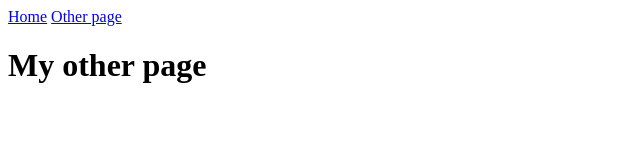
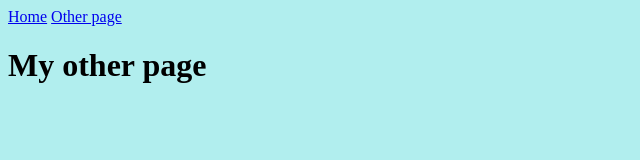
Before and after one commit to EvyBettina/Kodeloftet10-prosedyreutvikling, a website: page page2.html in a window 1280 px wide. Shown: the whole page, without its empty margins (0-640 px from the left). Drawn offline with Linux system fonts and the light colour scheme.

Commit message:
added background color

```diff
--- /dev/null
+++ b/styles.css
@@ -0,0 +1,3 @@
+body{
+background-color: rgb(177, 238, 238);
+}
```
Also changed, not shown: index.html (+1 -0 lines).
